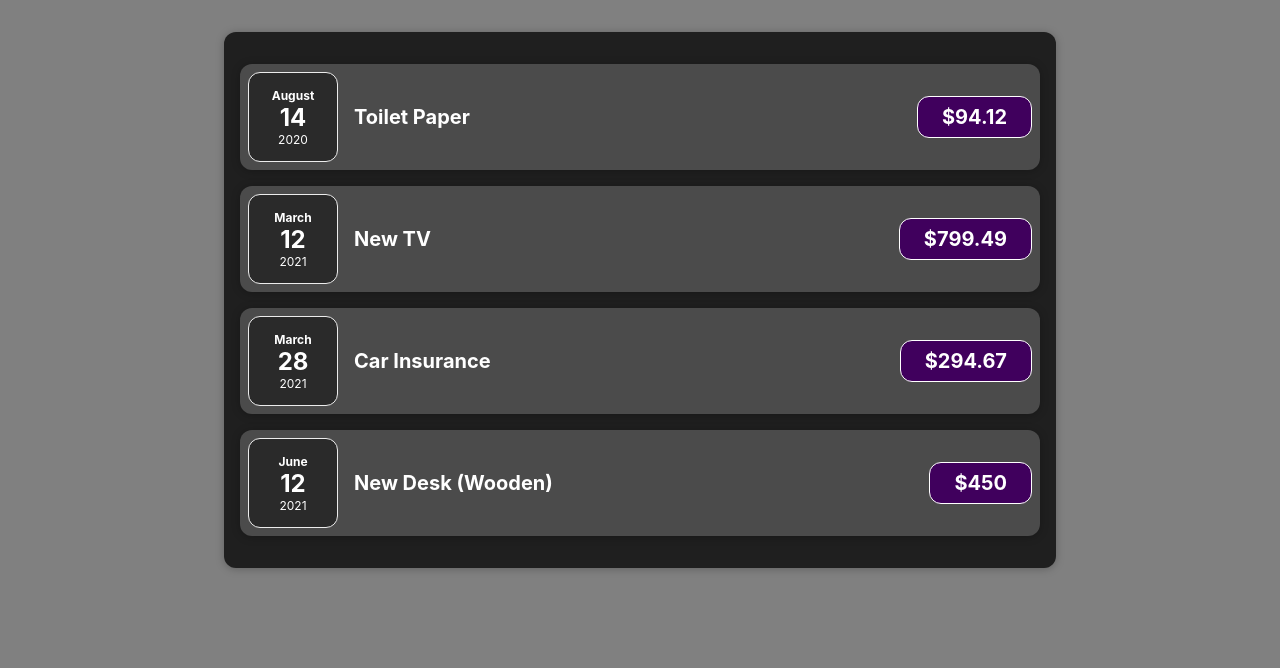
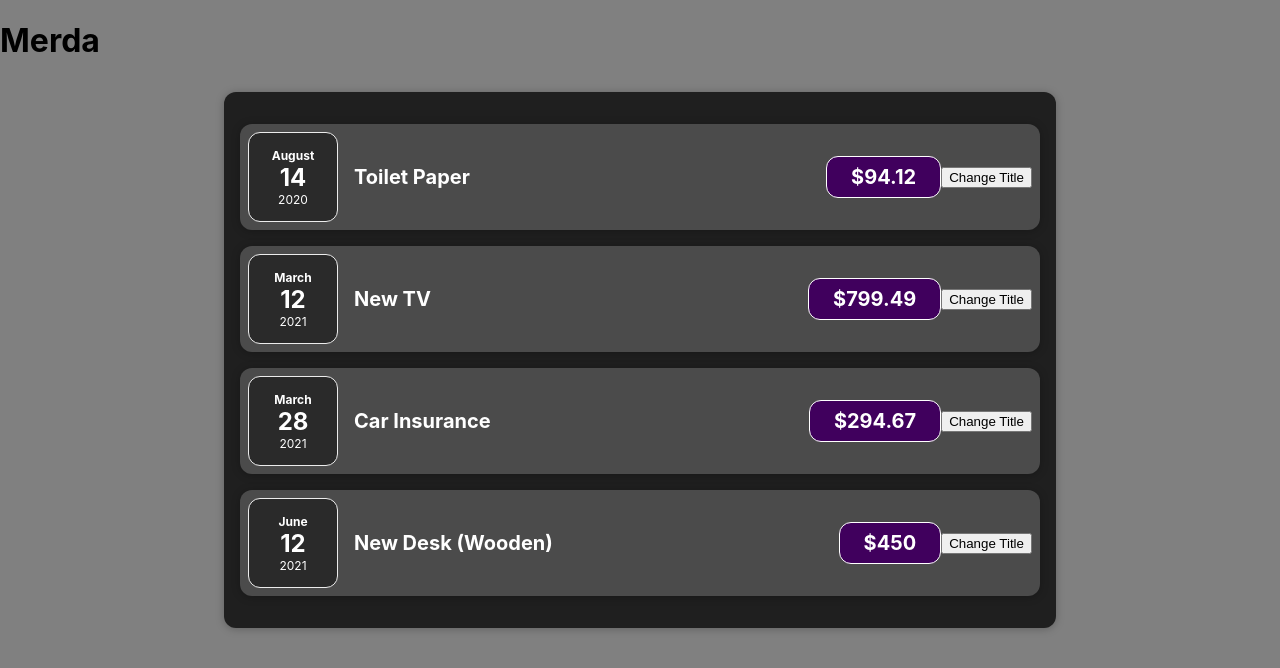
Before and after one commit to MikeBurton89/expense_tracker, a React (Create React App) app: page / in a window 1280 px wide. Shown: the top 668 px of the page. Built offline with nearby package versions, Linux system fonts and the light colour scheme.

Commit message:
useState

```diff
--- a/src/App.js
+++ b/src/App.js
@@ -1,6 +1,6 @@
 import Expenses from "./components/Expenses/Expenses"
 
-function App() {
+const App = () => {
   const expenses = [
     {
       id: 'e1',
@@ -24,6 +24,7 @@
   ];
   return (
     <div className="App">
+      <h1>Merda</h1>
       <Expenses items={expenses} />
     </div>
   );
--- a/src/components/Expenses/ExpenseDate.js
+++ b/src/components/Expenses/ExpenseDate.js
@@ -1,7 +1,7 @@
 import React from 'react'
 import './ExpenseDate.css'
 
-function ExpenseDate(props) {
+const ExpenseDate = (props) => {
     const month = props.date.toLocaleString('en-US', { month: 'long' });
     const day = props.date.toLocaleString('en-US', { day: '2-digit' });
     const year = props.date.getFullYear();
--- a/src/components/Expenses/ExpenseItem.js
+++ b/src/components/Expenses/ExpenseItem.js
@@ -1,17 +1,25 @@
-import React from 'react'
+import React, { useState } from 'react'
 import Card from '../UI/Card'
 import ExpenseDate from './ExpenseDate'
 import './ExpenseItem.css'
 
 
-function ExpenseItem(props) {
+const ExpenseItem = (props) => {
+    const [title, setTitle] = useState(props.title);
+
+    const clickHandler = () => {
+        setTitle('Updated');
+        console.log(title)
+    };
+
     return (
         <Card className='expense-item'>
             <ExpenseDate date={props.date} />
             <div className='expense-item__description'>
-                <h2>{props.title}</h2>
+                <h2>{title}</h2>
             </div>
             <div className='expense-item__price'>${props.amount}</div>
+            <button onClick={clickHandler}>Change Title</button>
         </Card>
     )
 }
--- a/src/components/Expenses/Expenses.js
+++ b/src/components/Expenses/Expenses.js
@@ -3,7 +3,7 @@
 import ExpenseItem from './ExpenseItem'
 import './Expenses.css'
 
-function Expenses(props) {
+const Expenses = (props) => {
 
     return (
         <Card className='expenses'>
--- a/src/components/UI/Card.js
+++ b/src/components/UI/Card.js
@@ -1,7 +1,7 @@
 import React from 'react'
 import './Card.css'
 
-function Card(props) {
+const Card = (props) => {
     const classes = 'card ' + props.className;
     return <div className={classes}>{props.children}</div>
 }
```
